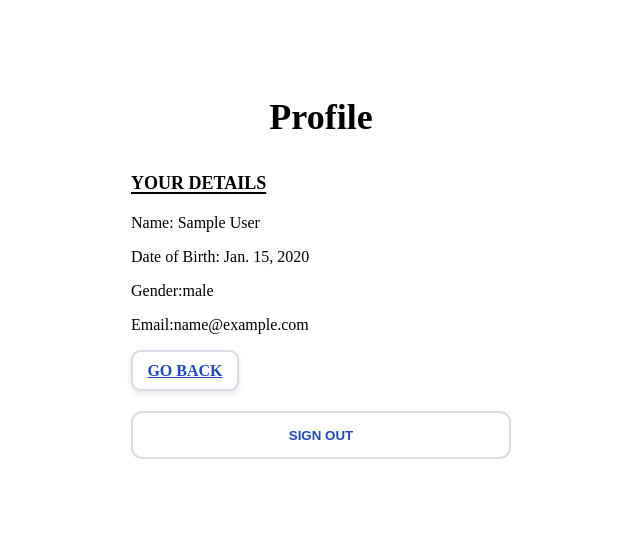
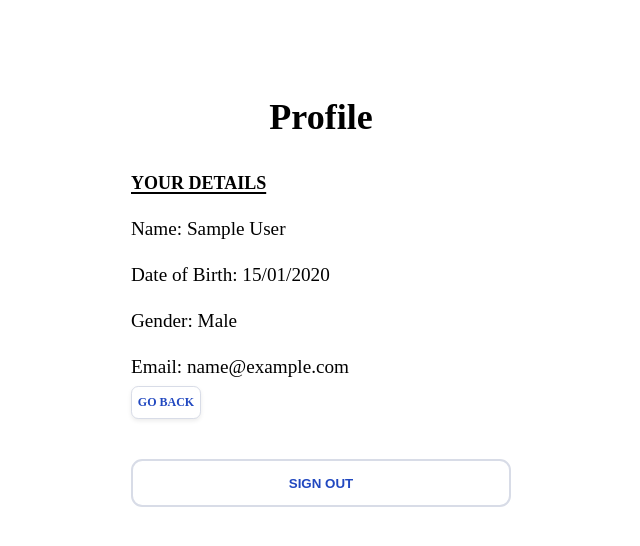
Before and after one commit to HarshPatel093/he-app, a Django app: page /dashboard/client/profile in a window 1280 px wide. Shown: the top 546 px of the page, without its empty margins (319-959 px from the left). Run offline with Django 5.2, Linux system fonts and the light colour scheme; a user stored in the database is signed in; tables that the repository leaves empty hold one stand-in row (values such as "Sample post").

Commit message:
updated the styling
styled the UI of the webpage for easier naviagtion

```diff
--- a/users/templates/users/client_profile.html
+++ b/users/templates/users/client_profile.html
@@ -1,5 +1,5 @@
 <!DOCTYPE html>
-<html lang="'en">
+<html lang="en">
 <head>
 <meta name ="viewport" content="width=device-width, initial-scale=1">
 <title>Client profile</title>
@@ -41,37 +41,48 @@
 
     }
     .subheading{
-        font-weight:bold;
+        font-weight:600;
         text-decoration: underline;
         text-underline-offset: .18em;
         text-decoration-thickness: .12em;
         font-size:1.125rem;
         margin: .5rem 0 1.25rem;
+        font-family: 'Times New Roman', serif;
     }
     .button{
         display:inline-block;
-        border: 2px solid #d8dce7;
-        background:#fff;
+        align-items: center;
+        width:70px;
+        height:33px;
+        border: 1.5px solid #d8dce7;
+        background:var(--white);
         color:var(--brand);
         font-weight:bold;
+        font-size:0.75rem;
         text-transform:uppercase;
-        padding: .6rem .9rem;
-        border-radius: .6rem;
-        box-shadow: 0 3px 6px rgba(0,0,0,.1);
+        text-align:center;
+        line-height: 30px;
+        padding: none;
+        border-radius: .45rem;
+        box-shadow: 0 2px 4px rgba(0,0,0,.08);
+        text-decoration:none;
+        margin:0.5rem 0;
     }
     .button:hover{
         background: #16348a;
+        color:var(--white)
     }
     .button2{
         width:100%;
         text-align: center;
         padding:.9rem 1rem;
-        margin-top:1.25rem;
+        margin-top:2rem;
         border-radius:.7rem;
         color:var(--brand);
         background:#fff;
         border: 2px solid #d8dce7;
         font-weight:bold;
+        text-transform:uppercase
 
 
 
@@ -79,6 +90,14 @@
     }
     .button2:hover{
         background: #16348a;
+        color:var(--white)
+    }
+    .details p{
+        font-family: 'Times New Roman', serif;
+        font-size: 1.2rem;
+        margin:1.5rem 0;
+        margin-bottom:0rem;
+
     }
 
 
@@ -94,14 +113,14 @@
         <h2 class="subheading">YOUR DETAILS</h2>
         <div class="details">
             <p>Name: {{user_obj.get_full_name|default:user_obj.username}}</p>
-            <p>Date of Birth: {{profile.date_of_birth|default:"-"}}</p>
-            <p>Gender:{{profile.gender|default:"-"}}</p>
-            <p>Email:{{user_obj.email}}</p>
+            <p>Date of Birth: {{profile.date_of_birth|date:"d/m/Y"}}</p>
+            <p>Gender: {{profile.get_gender_display}}</p>
+            <p>Email: {{user_obj.email}}</p>
             <a href="{% url 'client_dashboard'%}" class = "button">GO BACK</a>
         </div>
         <form method= "post" action = "{% url 'logout' %}">
             {% csrf_token %}
-            <button class = "button2">SIGN OUT</button>
+            <button class = "button2" type="submit">SIGN OUT</button>
         </form>
     </main>
 
```
